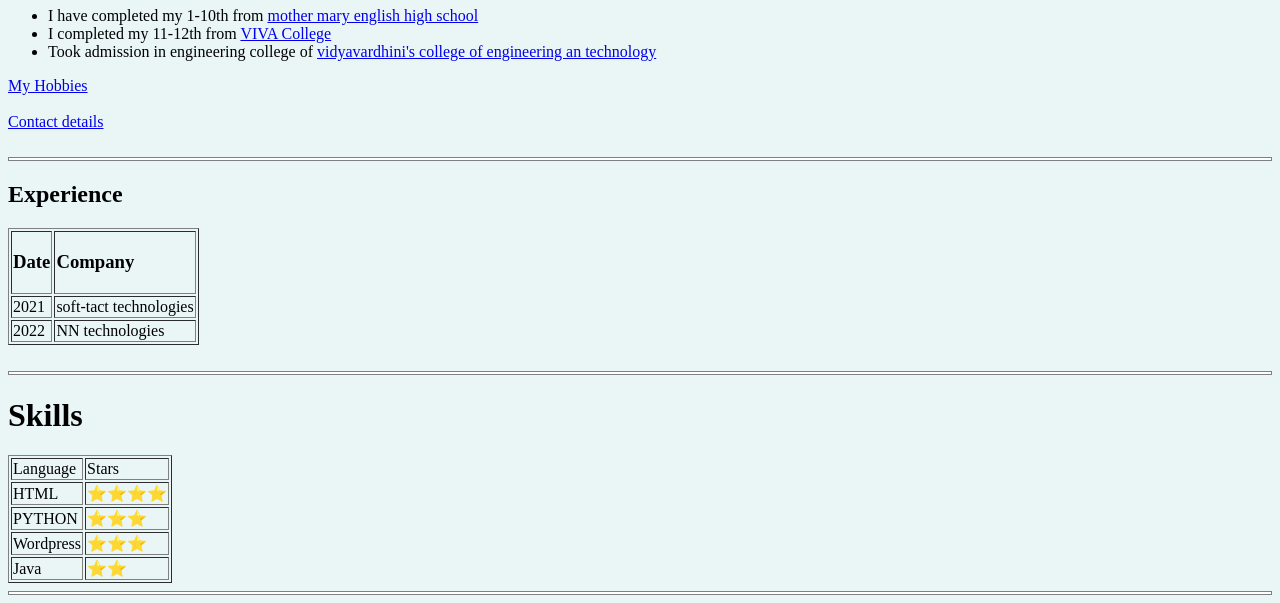
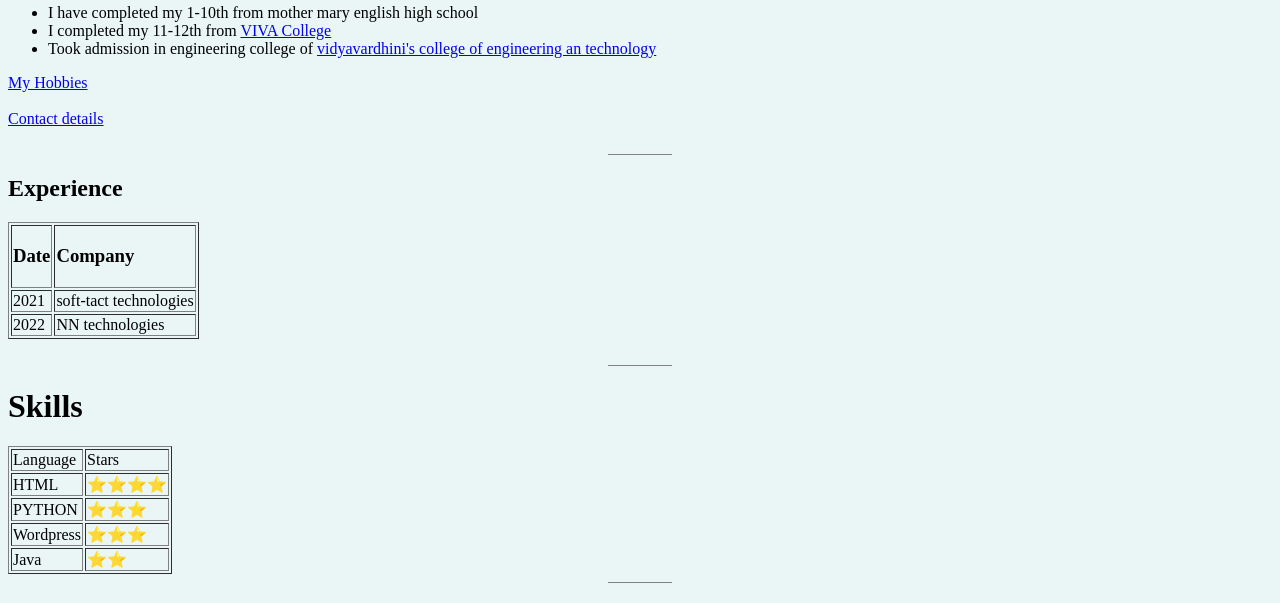
Before and after one commit to ganeshgaikwad01/CV, a plain HTML site: page index.html in a window 1280 px wide. Shown: the part 539-1142 px from the top of the page. Drawn offline with Linux system fonts and the light colour scheme.

Commit message:
Update index.html

```diff
--- a/index.html
+++ b/index.html
@@ -1,6 +1,5 @@
 <!DOCTYPE html>
 <html>
-
 <head>
   <meta charset="utf-8">
   <title>GANESH PERSONAL SITE</title>
@@ -11,9 +10,12 @@
     }
 
     hr {
-      background: white;
-      border style: none;
-      height: 2px;
+
+      border-style:none ;
+      border-top-style: dotted none none none;
+      border-color: grey;
+      border-width: 5px;
+      width: 5%;
     }
   </style>
 </head>
@@ -27,19 +29,20 @@
         <p><em><a href="https://twitter.com/Ganesh191999/photo"> Ganesh Gaikwad</a>
             <p><a href="https://mu.ac.in/">Mumbai university </a> student Department of <strong>Electronics and telecommunication</strong>
           </em></p>
-         <p><em> I am hardworking person need to success in life and wanna go to top company for work as a developer. </em></p>
+        <p><em> I am hardworking person need to success in life and wanna go to top company for work as a developer. </em></p>
       </td>
     </tr>
   </table>
   <hr size="3" noshade>
   <h1>Education </h1>
   <ul>
-    <li> I have completed my 1-10th from <a href="https://rahuleducation.org/">mother mary english high school</a> </li>
+    <li> I have completed my 1-10th from <a hre f="https://rahuleducation.org/">mother mary english high school</a> </li>
     <li> I completed my 11-12th from <a href="http://www.vivacollege.org/">VIVA College</a></li>
     <li>Took admission in engineering college of <a href="https://vcet.edu.in/"> vidyavardhini's college of engineering an technology</a></li>
   </ul>
   <a href="C:\Users\GANESH\Desktop\web d\HTML- Personal site\hobbies.html">My Hobbies</a><br><br>
-  <a href="contact details.html">Contact details</a><br><br><hr size="3" noshade>
+  <a href="contact details.html">Contact details</a><br><br>
+  <hr size="3" noshade>
   <h2>Experience</h2>
   <table border="1">
     <thead>
@@ -59,7 +62,7 @@
     </tr>
 
 
- </table><br>
+  </table><br>
   <hr size="3" noshade>
   <h1>Skills</h1>
   <table border="1">
@@ -84,6 +87,7 @@
     </tr>
   </table>
 
+
   <hr size="3" no noshade>
 
 </body>
```
